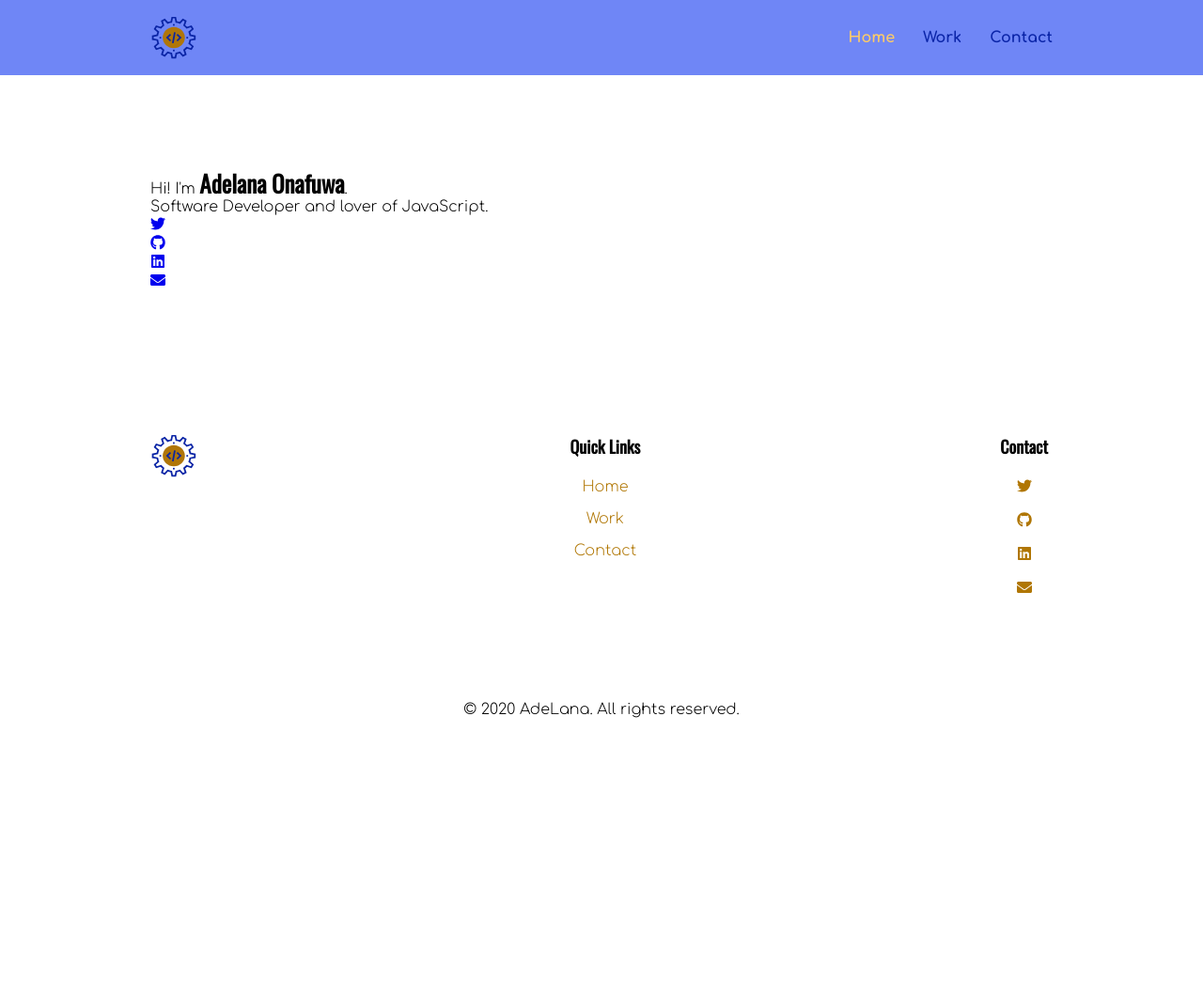
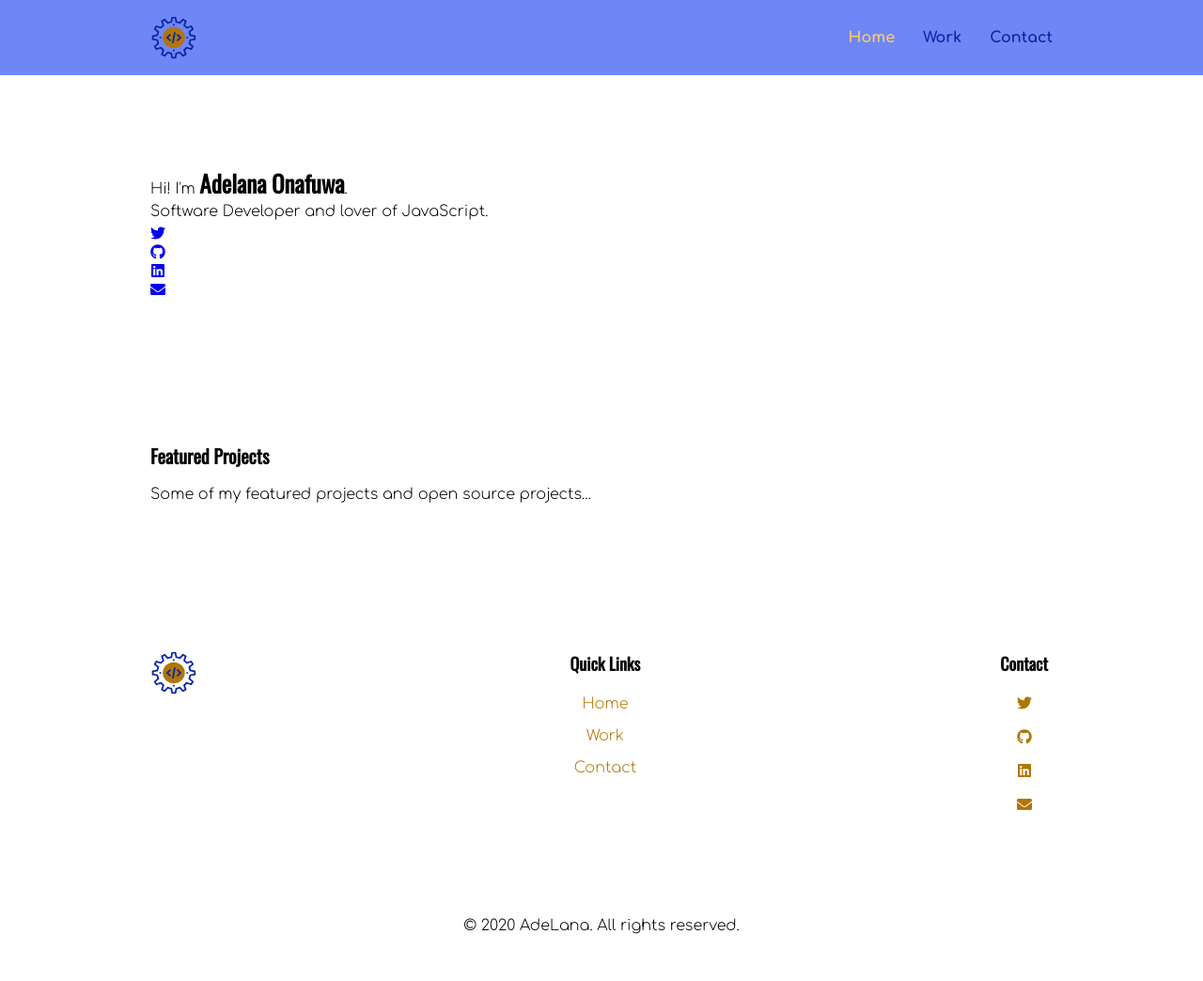
Before and after one commit to AdeLana-O/adelana, a Gatsby site: page / in a window 1280 px wide. Shown: the whole page at 94% size. Before the commit the page ends 815 px from the top, so only its background shows below. Built offline with nearby package versions, Linux system fonts and the light colour scheme; Gatsby itself is replaced by a stand-in of ours.

Commit message:
initialise homepage Work section

```diff
--- a/src/components/Work/Work.js
+++ b/src/components/Work/Work.js
@@ -1,7 +1,16 @@
 import React from "react";
 
 const Work = () => {
-
+  return (
+    <section id="work">
+      <div className="container">
+        <div className="work__container">
+          <h2>Featured Projects</h2>
+          <p>Some of my featured projects and open source projects...</p>
+        </div>
+      </div>
+    </section>
+  )
 }
 
 export default Work;
--- a/src/pages/index.js
+++ b/src/pages/index.js
@@ -2,12 +2,14 @@ import React from "react";
 
 import SEO from "../components/SEO";
 import Layout from "../components/Layout";
-import Hero from "../components/Hero/Hero";
+import Hero from "../components/Hero";
+import Work from "../components/Work";
 
 const Home = () => (
   <Layout>
     <SEO seo />
     <Hero />
+    <Work />
   </Layout>
 );
 
--- a/src/styles/main.scss
+++ b/src/styles/main.scss
@@ -51,9 +51,8 @@ body {
     @extend %headings;
   }
 
-  p {
-    line-height: 2rem;
-  }
+  // p {
+  // }
 
   ul,
   ol {
@@ -62,6 +61,10 @@ body {
 
   #main {
     flex-grow: 1;
+
+    p {
+      line-height: 3rem;
+    }
   }
 }
 
--- a/src/utils/config.js
+++ b/src/utils/config.js
@@ -1,9 +1,9 @@
 import React from "react";
 
-import {FaTwitter} from "react-icons/fa";
-import {FaGithub} from "react-icons/fa";
-import {FaLinkedin} from "react-icons/fa";
-import {FaEnvelope} from "react-icons/fa";
+import { FaTwitter } from "react-icons/fa";
+import { FaGithub } from "react-icons/fa";
+import { FaLinkedin } from "react-icons/fa";
+import { FaEnvelope } from "react-icons/fa";
 
 export const config = {
   pageMeta: {
@@ -11,14 +11,14 @@ export const config = {
       title: "Page Not Found",
       description: "This page you have requested was not found",
     },
-    "work": {
+    work: {
       title: "Projects",
       description: "Recent projects and open source projects",
     },
-    "contact": {
+    contact: {
       title: "Contact",
       description: "Get in touch",
-    }
+    },
   },
   navLinks: [
     {
@@ -55,5 +55,32 @@ export const config = {
       icon: <FaEnvelope />,
       link: "mailto:contact@adelana.dev",
     },
-  ]
-}
+  ],
+  projects: [
+    {
+      title: "D'Sparkplug",
+      imgSrc: "../images/projects/dsparkplug.jpg",
+      altText: "D'Sparkplug website",
+    },
+    {
+      title: "React Todo App",
+      imgSrc: "../images/projects/todo-app.png",
+      altText: "React todo app",
+    },
+    {
+      title: "JavaScript Playground",
+      imgSrc: "../images/projects/playground.png",
+      altText: "A catalogue of frontend vanilla JavaScript apps",
+    },
+    {
+      title: "React CRUD App",
+      imgSrc: "../images/projects/crud-app.png",
+      altText: "React CRUD App",
+    },
+    {
+      title: "Github Profile",
+      imgSrc: "../images/projects/github-profile.png",
+      altText: "Github user profile search app",
+    },
+  ],
+};
```
